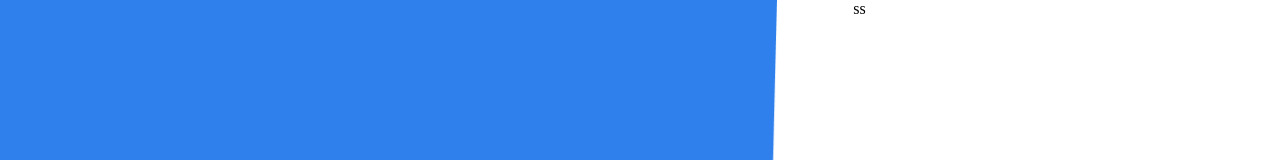
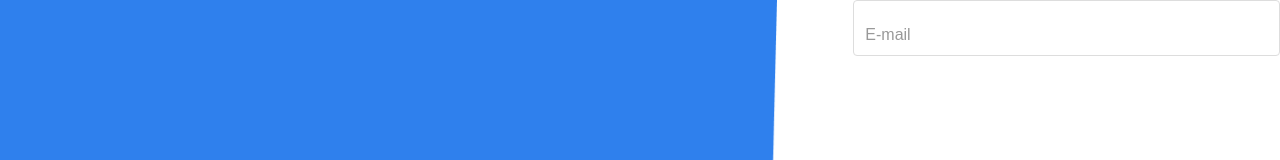
Before and after one commit to MrCycler/insurance_app, a Next.js app: page / in a window 1280 px wide. Shown: the top 160 px of the page. Built offline with nearby package versions, Linux system fonts and the light colour scheme.

Commit message:
add: pages & styled input

```diff
--- /dev/null
+++ b/components/BasicForm.tsx
@@ -0,0 +1,13 @@
+import React from "react";
+import "../styles/app.scss";
+
+import {Input} from "./Input.tsx";
+
+
+export const BasicForm = (props) => {
+  return (
+    <div className="xd">
+      <Input></Input>
+    </div>
+  );
+};
--- a/components/Container.tsx
+++ /dev/null
@@ -1,6 +0,0 @@
-import React from "react";
-import "../styles/app.scss";
-
-export const Container = (props) => {
-  return <div className="container">s</div>;
-};
--- /dev/null
+++ b/components/Input.tsx
@@ -0,0 +1,11 @@
+import React from "react";
+import "../styles/app.scss";
+
+export const Input = (props) => {
+  return (
+    <div className="input">
+      <input type="email" className="input__area" />
+      <label className="input__label">E-mail</label>
+    </div>
+  );
+};
--- a/pages/index.js
+++ b/pages/index.js
@@ -1,8 +1,8 @@
 import {Layout} from '../components/layout/Layout.tsx'
-import {Header} from '../components/Header.tsx'
+import {BasicForm} from '../components/BasicForm.tsx'
 
 export default function Home() {
   return (
-    <Layout header_layout={true}><div>ss</div></Layout>
+    <Layout header_layout={true}><BasicForm/></Layout>
   )
 }
--- a/styles/app.scss
+++ b/styles/app.scss
@@ -1,3 +1,4 @@
 @import 'base/base';
 @import 'layout/header';
+@import 'layout/form';
 @import 'layout/layout';
--- a/styles/base/_base.scss
+++ b/styles/base/_base.scss
@@ -29,10 +29,3 @@ input::-webkit-inner-spin-button {
 input[type="number"] {
   -moz-appearance: textfield;
 }
-
-
-.container{
-    background-color: red;
-    width: 100%;
-    height: 200px;
-}
--- /dev/null
+++ b/styles/layout/_form.scss
@@ -0,0 +1,52 @@
+.input {
+  display: flex;
+  flex-direction: column;
+  min-width: 350px;
+  position: relative;
+  &__label {
+    font-size: 16px;
+    font-family: Arial, Helvetica, sans-serif;
+    padding: 0 12px;
+    color: #999;
+    pointer-events: none;
+    position: absolute;
+    transform: translate(0, 26px) scale(1);
+    transform-origin: top left;
+    transition: all 0.2s ease-out;
+  }
+  &__label__active {
+    font-size: 16px;
+    font-family: Arial, Helvetica, sans-serif;
+    padding: 0 12px;
+    color: #999;
+    pointer-events: none;
+    position: absolute;
+    transform-origin: top left;
+    transition: all 0.2s ease-out;
+    transform: translate(0, 12px) scale(0.75);
+  }
+  &__area {
+    width: 100%;
+    height: 56px;
+    padding: 14px 16px 0 10px;
+    outline: 0;
+    border: 1px solid #ddd;
+    border-radius: 4px;
+    background: #fff;
+    font-family: Arial, Helvetica, sans-serif;
+    font-size: 16px;
+  }
+  &:focus-within {
+    .input__label {
+      font-size: 16px;
+      font-family: Arial, Helvetica, sans-serif;
+      padding: 0 12px;
+      color: #999;
+      pointer-events: none;
+      position: absolute;
+      transform-origin: top left;
+      transition: all 0.2s ease-out;
+      transform: translate(0, 12px) scale(0.75);
+    }
+  }
+}
```
Also changed, not shown: pages/step2.js (added, +7 -0 lines), pages/success.js (added, +7 -0 lines), tsconfig.json (deleted, +0 -13 lines), components/Form.tsx (added), 1 other file (tests, documents, lock files or other folders).
